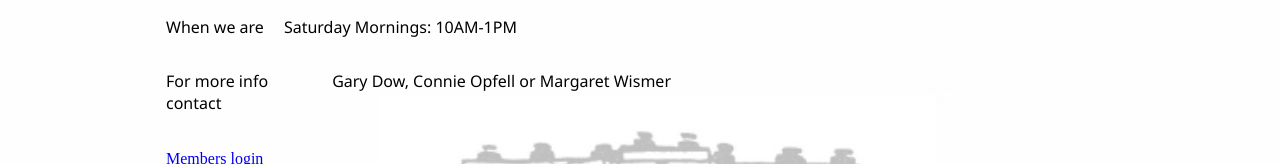
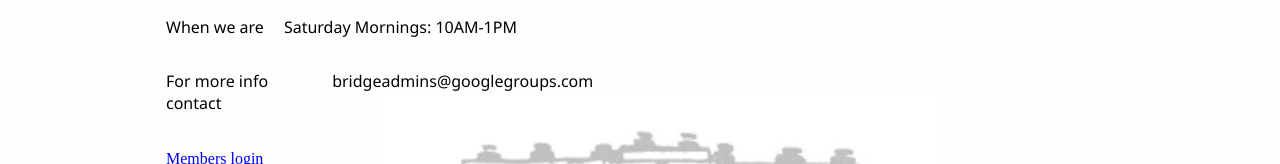
Before and after one commit to mgwismer/philly-bridge-fe, a React (Vite) app: page / in a window 1280 px wide. Shown: the part 429-593 px from the top of the page. Built offline with nearby package versions, Linux system fonts and the light colour scheme.

Commit message:
group email

```diff
--- a/src/ContentPage/infocontent.tsx
+++ b/src/ContentPage/infocontent.tsx
@@ -29,7 +29,7 @@ export const InfoContent: React.FC = () => {
             <div className="sub-content-container">
                 <p className="info-header"> For more info contact </p>
                 <p className="info-message">
-                    Gary Dow, Connie Opfell or Margaret Wismer
+                    bridgeadmins@googlegroups.com
                 </p>
             </div>
             </div>
```
